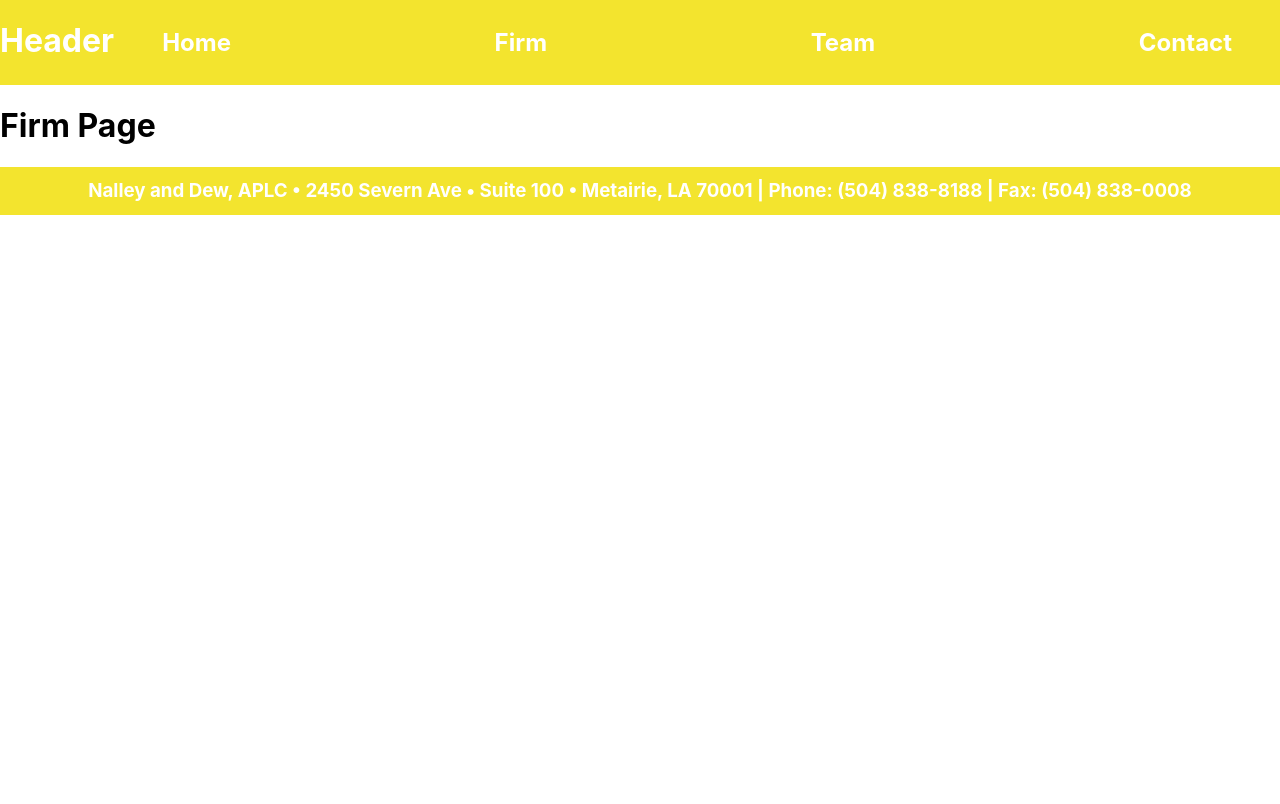
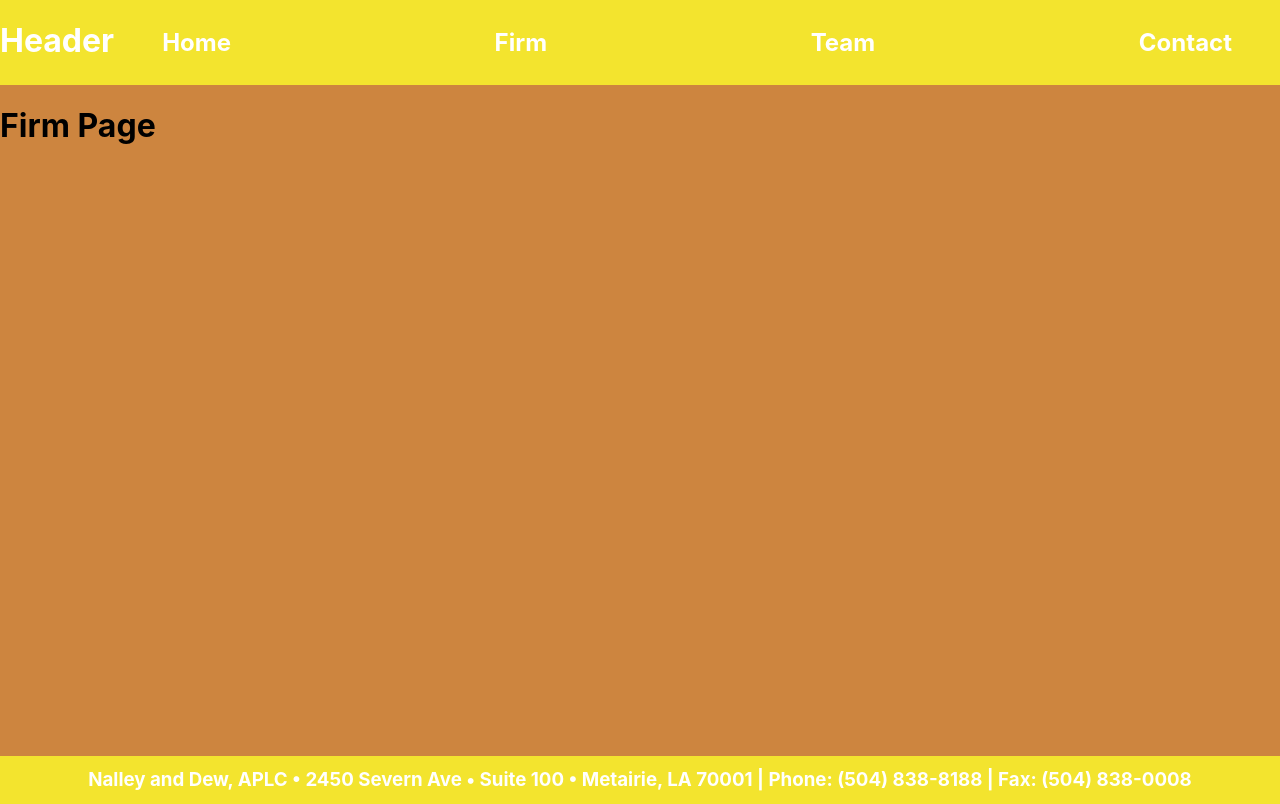
Before and after one commit to BRCornelius/gnalley.com, a React (Create React App) app: page /firm in a window 1280 px wide. Built offline with nearby package versions, Linux system fonts and the light colour scheme.

Commit message:
adds full page styling

```diff
--- a/src/App.css
+++ b/src/App.css
@@ -16,3 +16,11 @@
   color: white;
   text-decoration: none;
 }
+
+.App {
+  background-color: peru;
+}
+
+.single-page-container {
+  height: 81.2vh;
+}
--- a/src/Mocks/MockCarouselWidget/MockCarouselWidget.css
+++ b/src/Mocks/MockCarouselWidget/MockCarouselWidget.css
@@ -1,6 +1,5 @@
 .carousel-container {
     align-items: center;
-    background-color: peru;
     display: flex;
     justify-content: center;
     width: 100%;
--- a/src/Mocks/MockContactWidget/MockContactWidget.css
+++ b/src/Mocks/MockContactWidget/MockContactWidget.css
@@ -1,6 +1,5 @@
 .contact-container {
     align-items: center;
-    background-color: peru;
     display: flex;
     flex-direction: column;
     justify-content: center;
--- a/src/Mocks/MockGeneralWidget/MockGeneralWidget.css
+++ b/src/Mocks/MockGeneralWidget/MockGeneralWidget.css
@@ -1,6 +1,5 @@
 .general-container {
     align-items: center;
-    background-color: peru;
     display: flex;
     flex-direction: column;
     height: 100%;
--- a/src/views/Contact/ContactPage.jsx
+++ b/src/views/Contact/ContactPage.jsx
@@ -1,6 +1,6 @@
 import React from 'react';
 import './ContactPage.css';
 
-export const ContactPage = () => <div>
+export const ContactPage = () => <div className="single-page-container">
     <h1>Contact Page</h1>
 </div>;
--- a/src/views/Firm/FirmPage.jsx
+++ b/src/views/Firm/FirmPage.jsx
@@ -1,6 +1,6 @@
 import React from 'react';
 import './FirmPage.css';
 
-export const FirmPage = () => <div>
+export const FirmPage = () => <div className="single-page-container">
     <h1>Firm Page</h1>
 </div>;
--- a/src/views/Team/TeamPage.jsx
+++ b/src/views/Team/TeamPage.jsx
@@ -1,6 +1,6 @@
 import React from 'react';
 import './TeamPage.css';
 
-export const TeamPage = () => <div>
+export const TeamPage = () => <div className="single-page-container">
     <h1>Team Page</h1>
 </div>;
```
